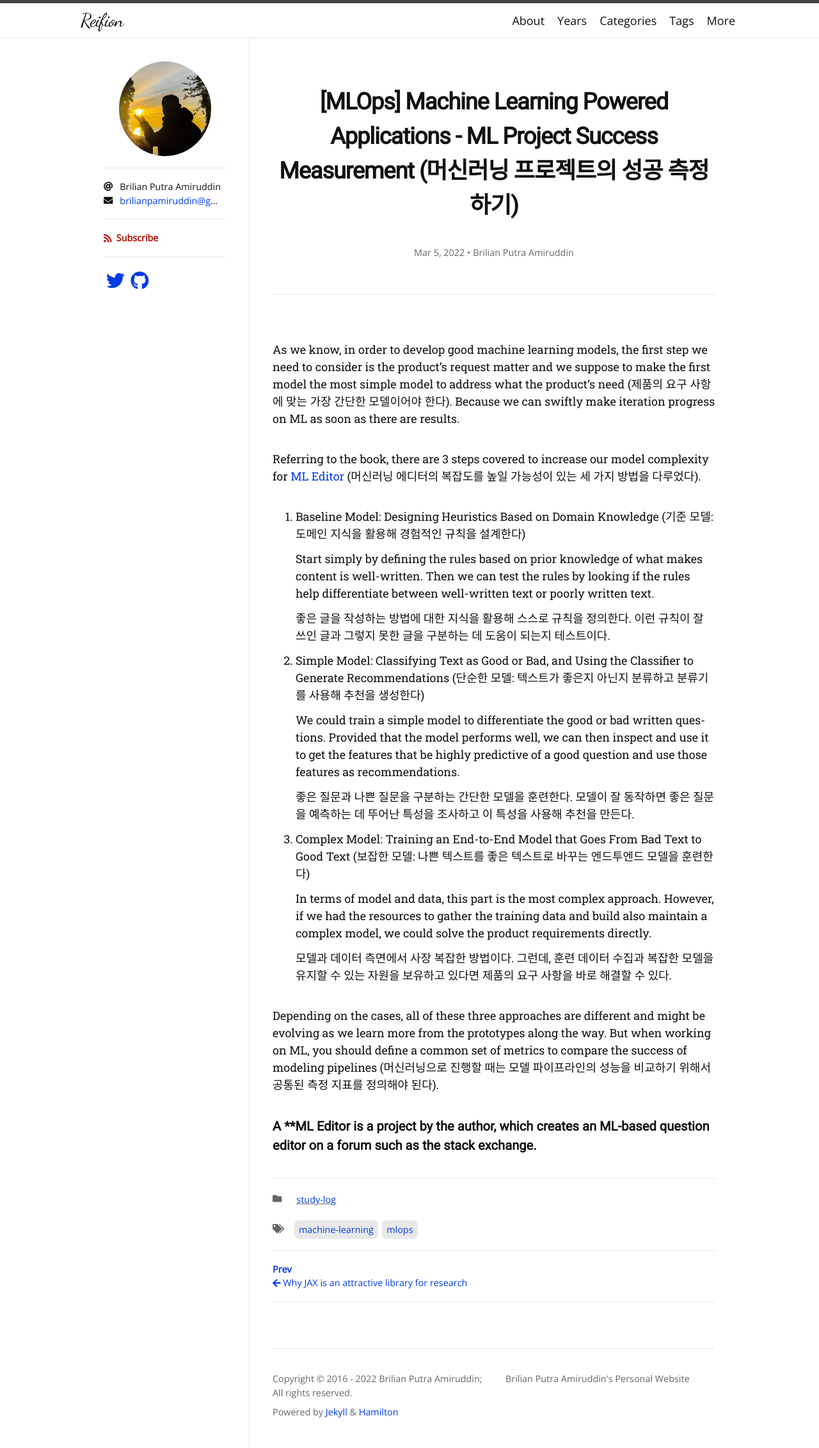
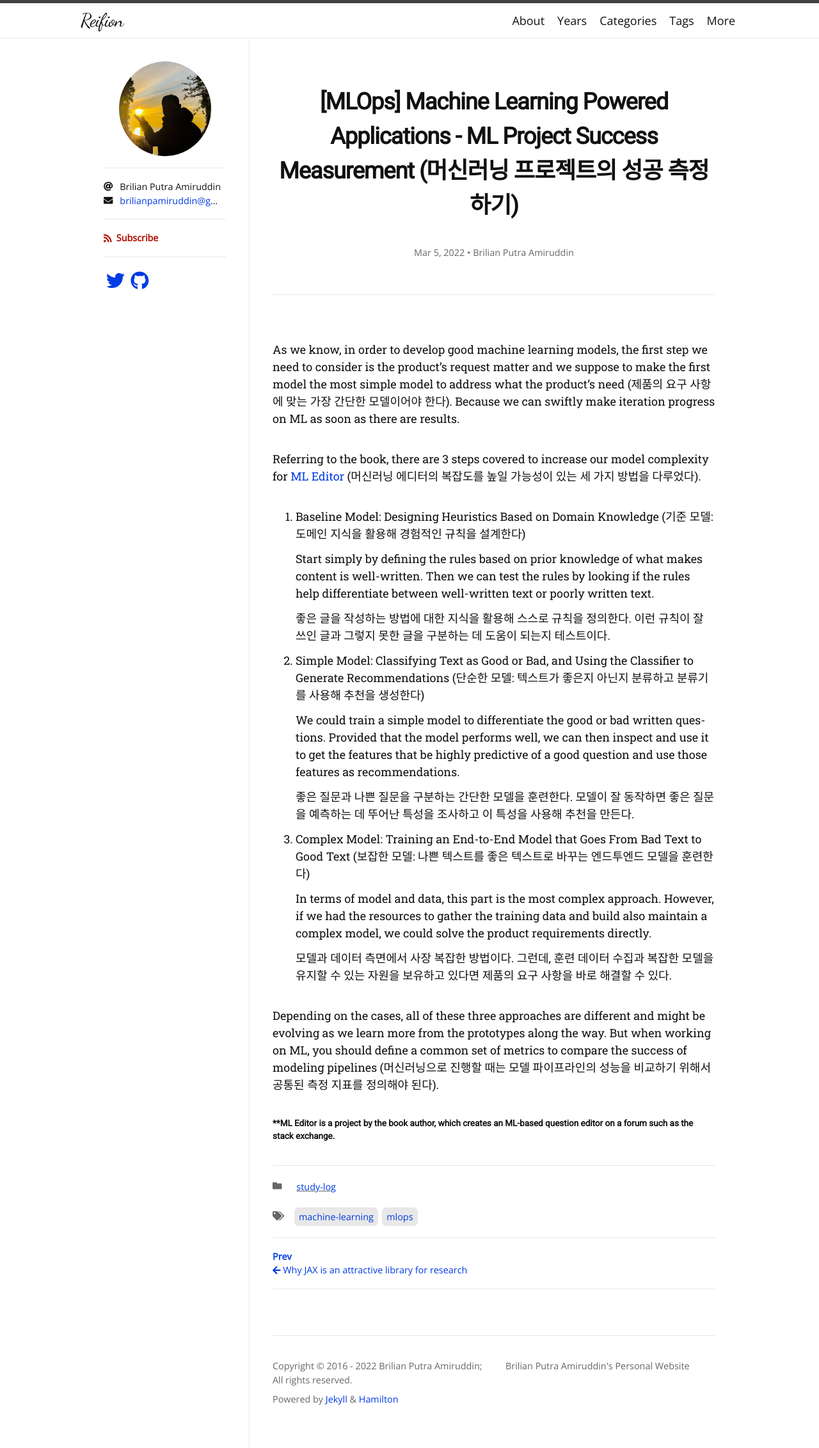
Before and after one commit to brilianputraa/brilianamiruddin.github.io, a Jekyll site: the page built from _posts/2022-03-05-ml-products-success-metrics.md, in a window 1280 px wide. Shown: the whole page at 64% size. Built offline with Jekyll 4.4.1, drawn with Linux system fonts in a browser that asks for light colours; nearby versions of some CDN libraries; some web fonts are replaced.

Commit message:
Update 2022-03-05-ml-products-success-metrics.md

```diff
--- a/_posts/2022-03-05-ml-products-success-metrics.md
+++ b/_posts/2022-03-05-ml-products-success-metrics.md
@@ -38,4 +38,4 @@ Referring to the book, there are 3 steps covered to increase our model complexit
 
 Depending on the cases, all of these three approaches are different and might be evolving as we learn more from the prototypes along the way. But when working on ML, you should define a common set of metrics to compare the success of modeling pipelines (머신러닝으로 진행할 때는 모델 파이프라인의 성능을 비교하기 위해서 공통된 측정 지표를 정의해야 된다).
 
-#### <a name="linknote"></a>A ****ML Editor** is a project by the author, which creates an ML-based question editor on a forum such as the stack exchange.
+###### <a name="linknote"></a> ****ML Editor** is a project by the book author, which creates an ML-based question editor on a forum such as the stack exchange.
```
